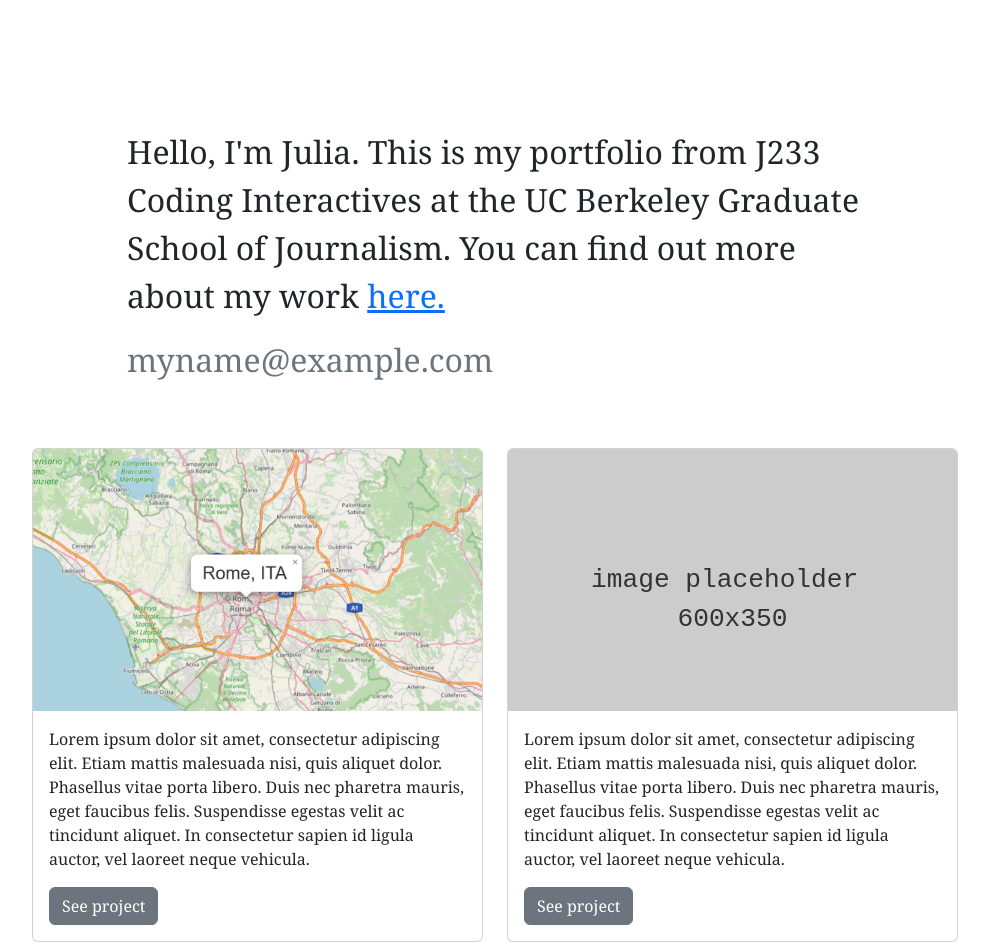
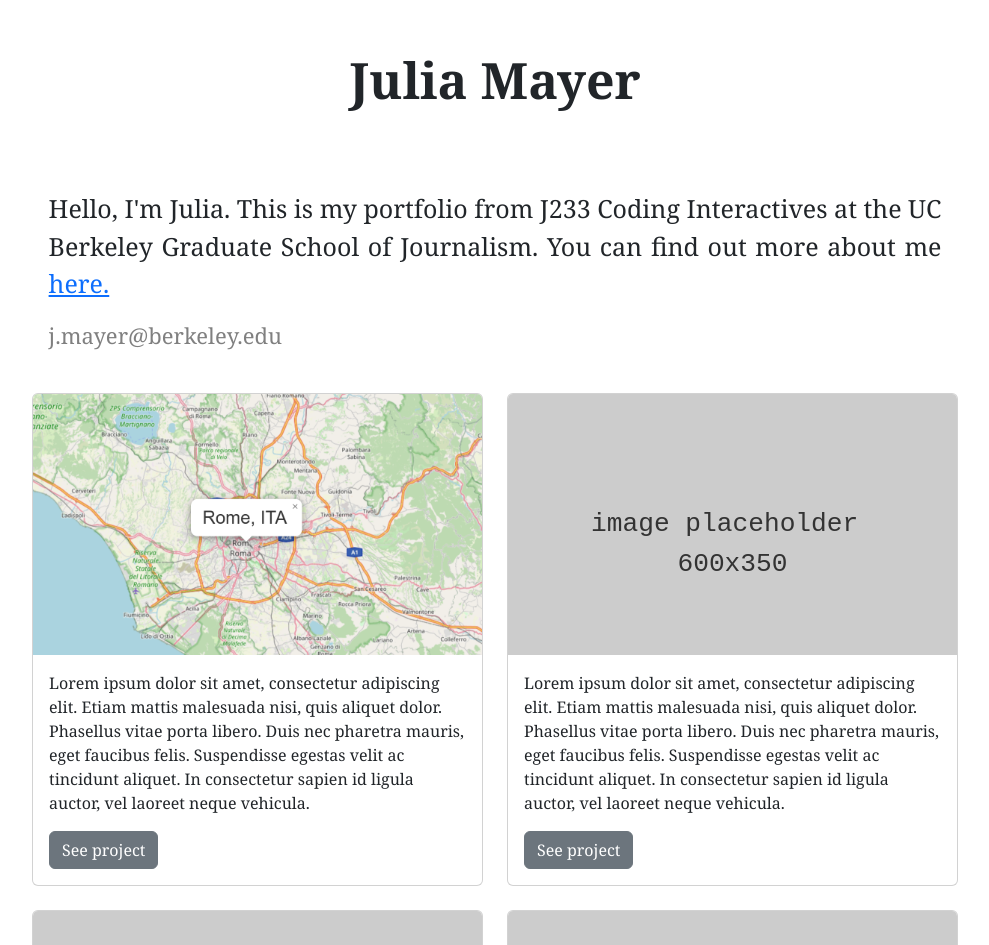
Before and after one commit to mayer-j/J233-Coding, a plain HTML site: page index.html in a window 1280 px wide. Shown: the top 945 px of the page, without its empty margins (145-1134 px from the left). Drawn offline with nearby package versions, Linux system fonts and the light colour scheme.

Commit message:
second commit

```diff
--- a/index.html
+++ b/index.html
@@ -6,19 +6,53 @@
     <title>J233 Portfolio</title>
     <link href="https://cdn.jsdelivr.net/npm/bootstrap@5.3.3/dist/css/bootstrap.min.css" rel="stylesheet" integrity="sha384-QWTKZyjpPEjISv5WaRU9OFeRpok6YctnYmDr5pNlyT2bRjXh0JMhjY6hW+ALEwIH" crossorigin="anonymous">
     <style>
-      body{ font-family: Georgia, 'Times New Roman', Times, serif;}
+      body { font-family: Georgia, 'Times New Roman', Times, serif;}
+      header {
+        padding: 0;
+        position: center;
+        }
+      h1.name {
+        font-weight: bold;
+        font-size: 50px;
+        position: center;
+        padding-top: 50px;
+        padding-bottom: 0;
+        text-align: center;
+        }
+
+      #intro {
+        padding-top: 0;
+        text-align: justify;
+        font-size: 25px;
+        padding-left: 10%;
+        padding-right: 10%;
+        }
+
+      .email {
+        text-align: justify;
+        font-size: 22px;
+        color: grey;
+        padding-left: 10%;
+        padding-right: 10%;
+        padding-bottom: 25px;
+      }
     </style>
   </head>
+
   <body>
 
     <div class="container">
 
+      <!-- Header -->
+      <header>
+        <h1 class="name">Julia Mayer</h1>
+      </header>
 
       <!-- Opening text -->
       <div class="row justify-content-center" style="margin-top:10vh;">
-        <div class="col-12 col-sm-10 col-xl-8">
-          <p class="fs-2 pt-5">Hello, I'm Julia. This is my portfolio from J233 Coding Interactives at the UC Berkeley Graduate School of Journalism. You can find out more about my work <a href="#">here.</a></p>
-          <p class="fs-2 pb-5 text-secondary">myname@example.com</p>
+        <div class="intro">
+          <p id="intro">Hello, I'm Julia. This is my portfolio from J233 Coding Interactives at the UC Berkeley Graduate School of Journalism. You can find out more about me <a href="https://www.linkedin.com/in/mayer-j">here.</a></p>
+          <p class="email">j.mayer@berkeley.edu</p>
         </div>
       </div>
 
@@ -110,7 +144,7 @@
 
     <footer class="container-fluid bg-secondary-subtle mt-5">
       <div class="py-5 text-center">
-        Project website.
+        Julia Mayer
       </div>
 
     </footer>
```
